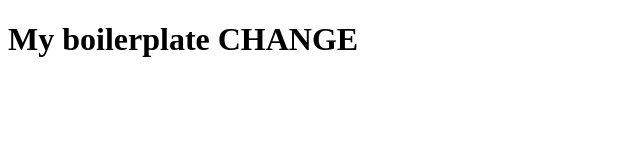
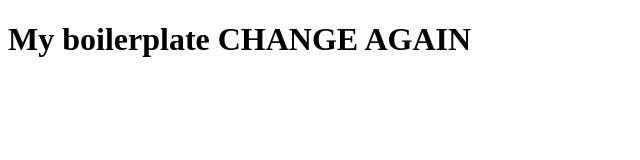
Before and after one commit to jacolrebol/boilerplate, a plain HTML site: page index.html in a window 1280 px wide. Shown: the whole page, without its empty margins (0-640 px from the left). Drawn offline with Linux system fonts and the light colour scheme.

Commit message:
added again

```diff
--- a/index.html
+++ b/index.html
@@ -5,7 +5,7 @@
     <title>My boilerplate</title>
   </head>
   <body>
-    <h1>My boilerplate CHANGE</h1>
+    <h1>My boilerplate CHANGE AGAIN</h1>
 
 
 
```
